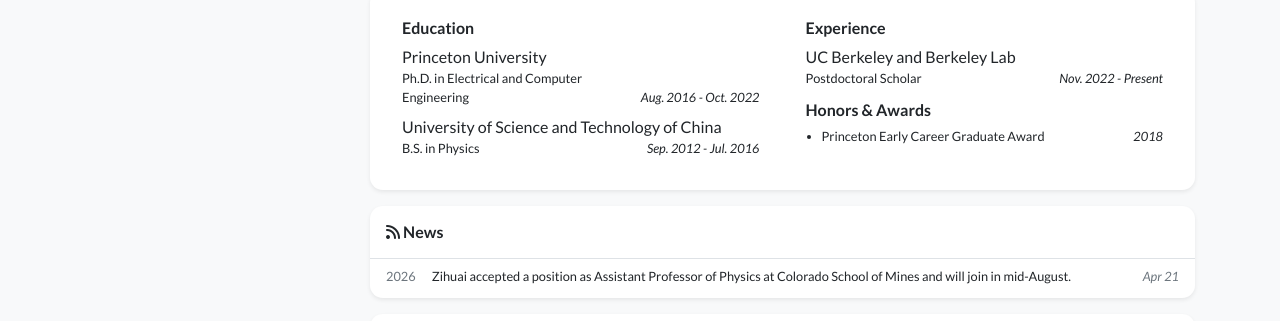
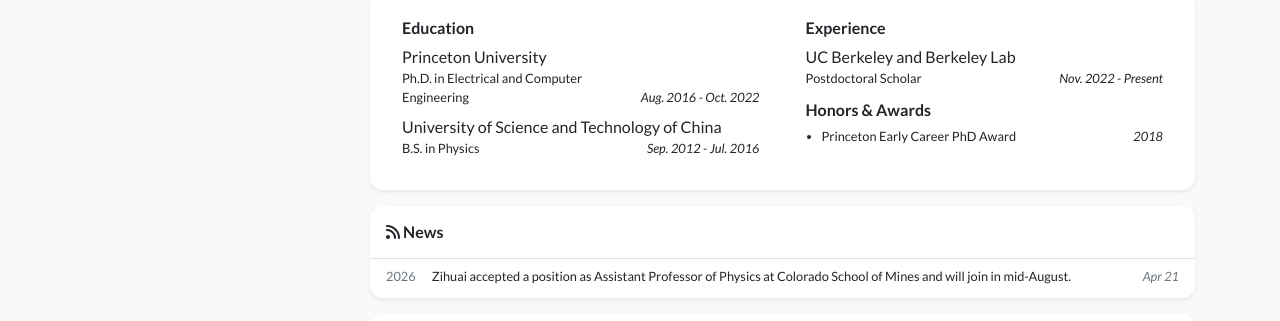
Before and after one commit to zihuaiz/zihuaiz.github.io, a Jekyll site: the page built from index_backup.html, in a window 1280 px wide and 1370 px high. Shown: the part 702-1023 px from the top of the window. Built offline with Jekyll 4.4.1, drawn with Linux system fonts in a browser that asks for light colours; nearby versions of some CDN libraries; a style sheet for code colours, icons or effects is not loaded.

Commit message:
Update profile.yml

```diff
--- a/_data/profile.yml
+++ b/_data/profile.yml
@@ -52,5 +52,5 @@
   date: Nov. 2022 - Present
 
 awards:
-- name: Princeton Early Career Graduate Award
+- name: Princeton Early Career PhD Award
   date: 2018
```
